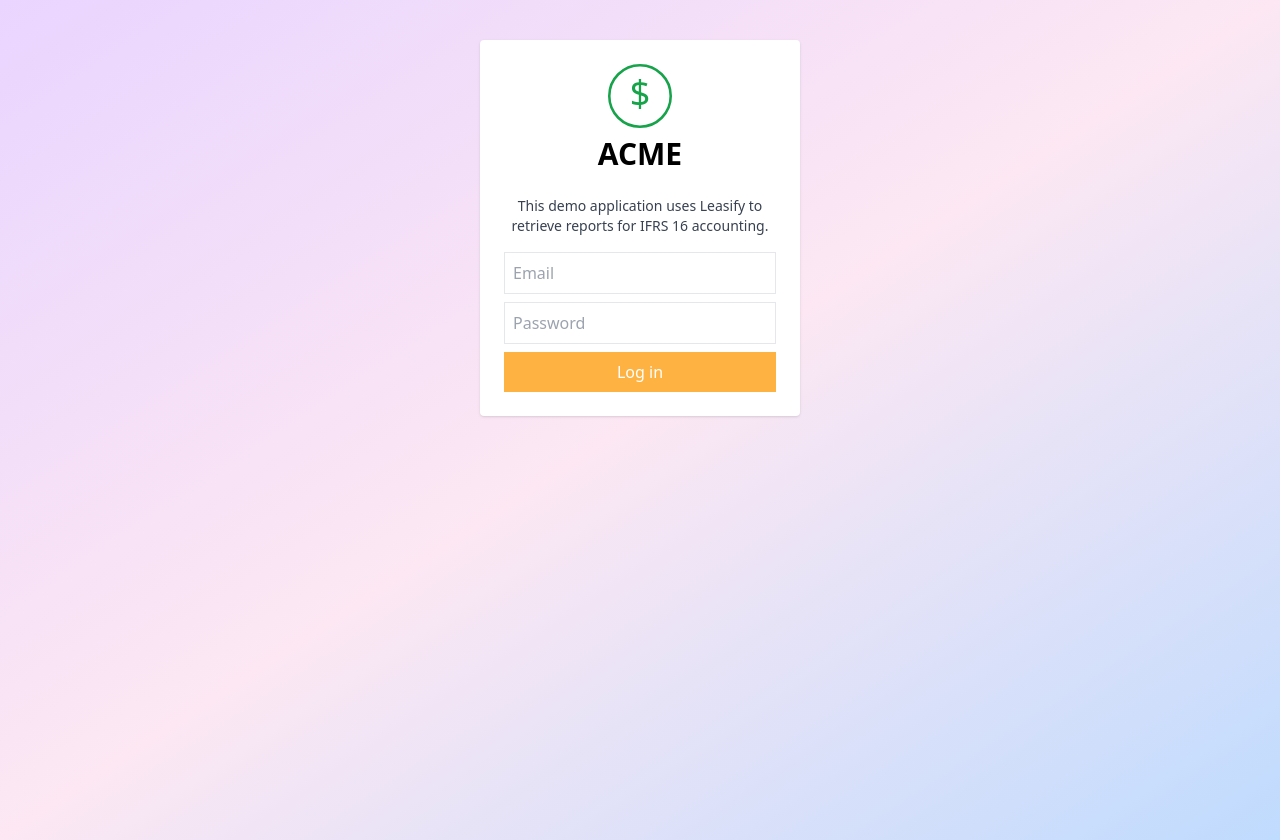
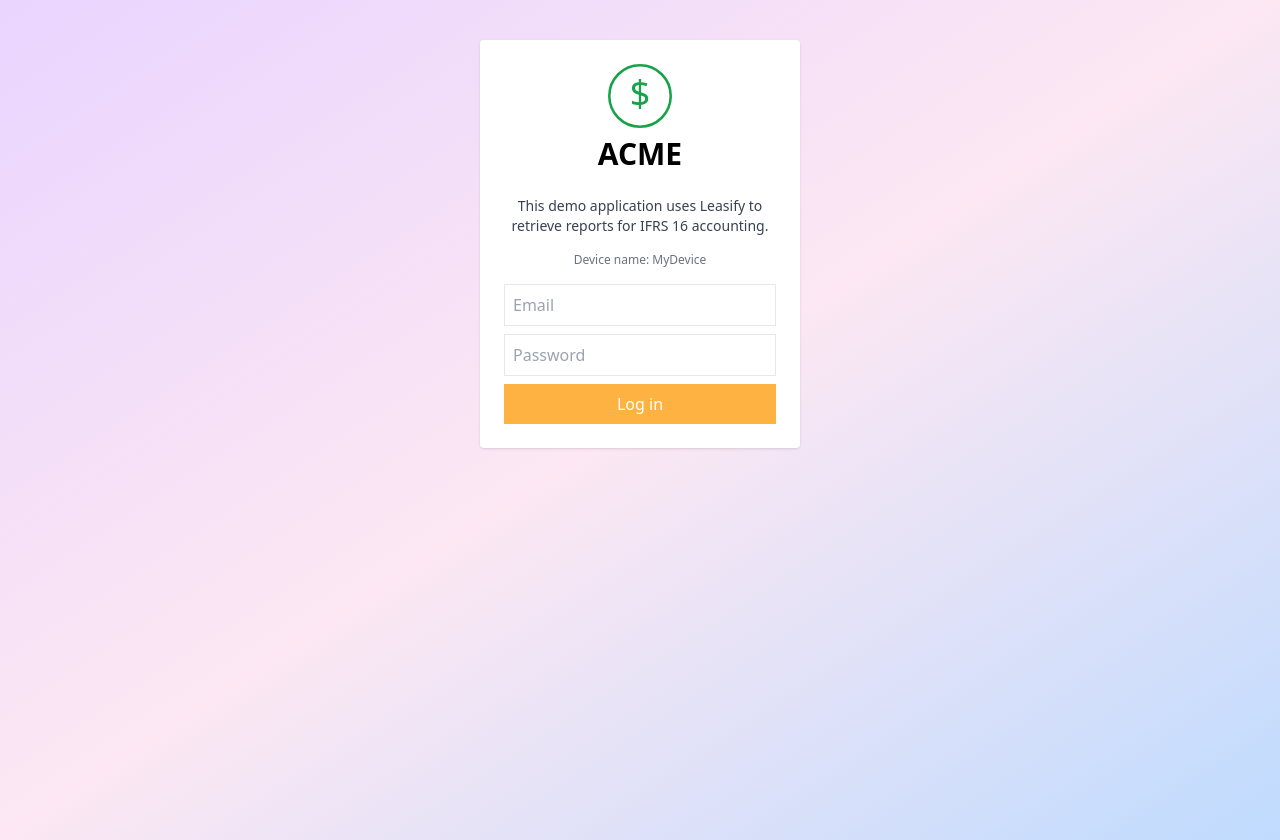
Before and after one commit to leasify/report-tester, a React (Vite) app: page / in a window 1280 px wide. Built offline with nearby package versions, Linux system fonts and the light colour scheme; no server answers; the HTML template or start-up script is replaced by a standard one.

Commit message:
Display device name in login form

```diff
--- a/src/components/LoginForm.jsx
+++ b/src/components/LoginForm.jsx
@@ -4,6 +4,9 @@
 export default function LoginForm({ onLogin }) {
   const [email, setEmail] = useState('');
   const [password, setPassword] = useState('');
+  const deviceName =
+    import.meta?.env?.VITE_DEVICE_NAME ||
+    (typeof process !== 'undefined' ? process.env.VITE_DEVICE_NAME : undefined);
 
   const handleSubmit = async (e) => {
     e.preventDefault();
@@ -43,6 +46,11 @@
         This demo application uses Leasify to retrieve reports for IFRS&nbsp;16
         accounting.
       </p>
+      {deviceName && (
+        <p className="mb-4 text-center text-xs text-gray-500">
+          Device name: {deviceName}
+        </p>
+      )}
       <form onSubmit={handleSubmit} autoComplete="on" className="space-y-2">
         <input
           type="email"
```
